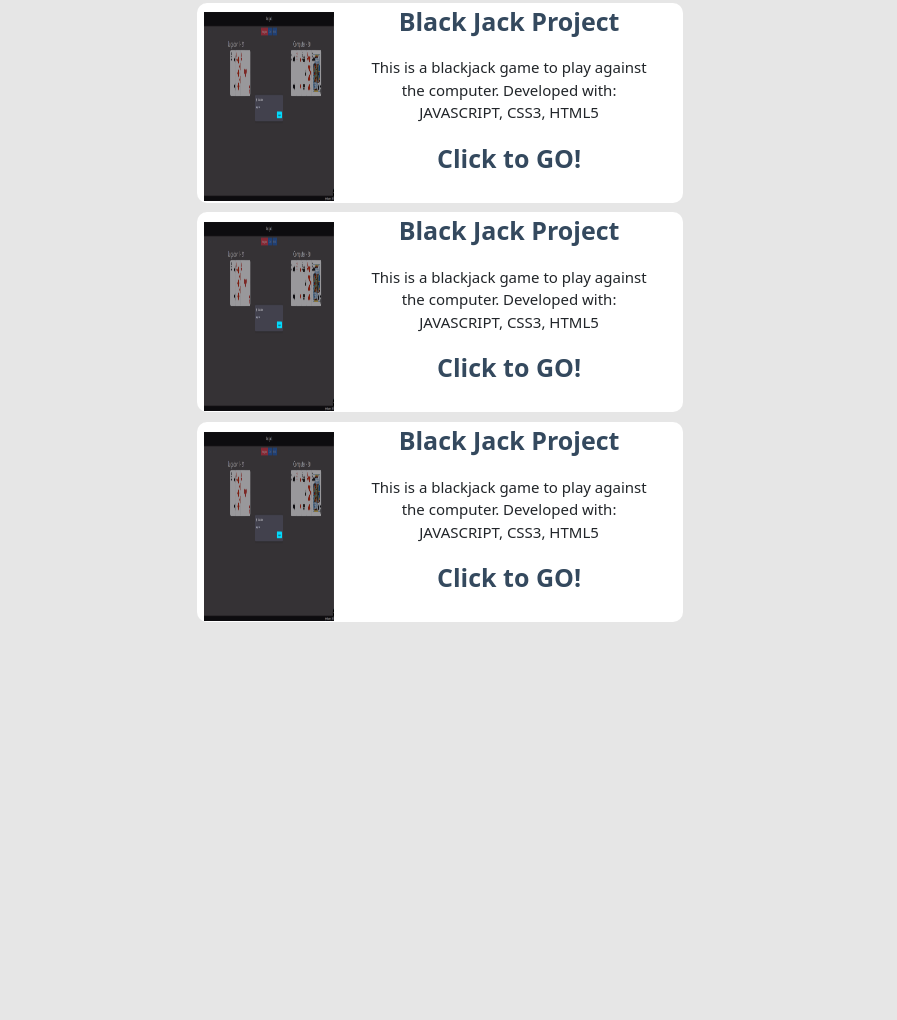
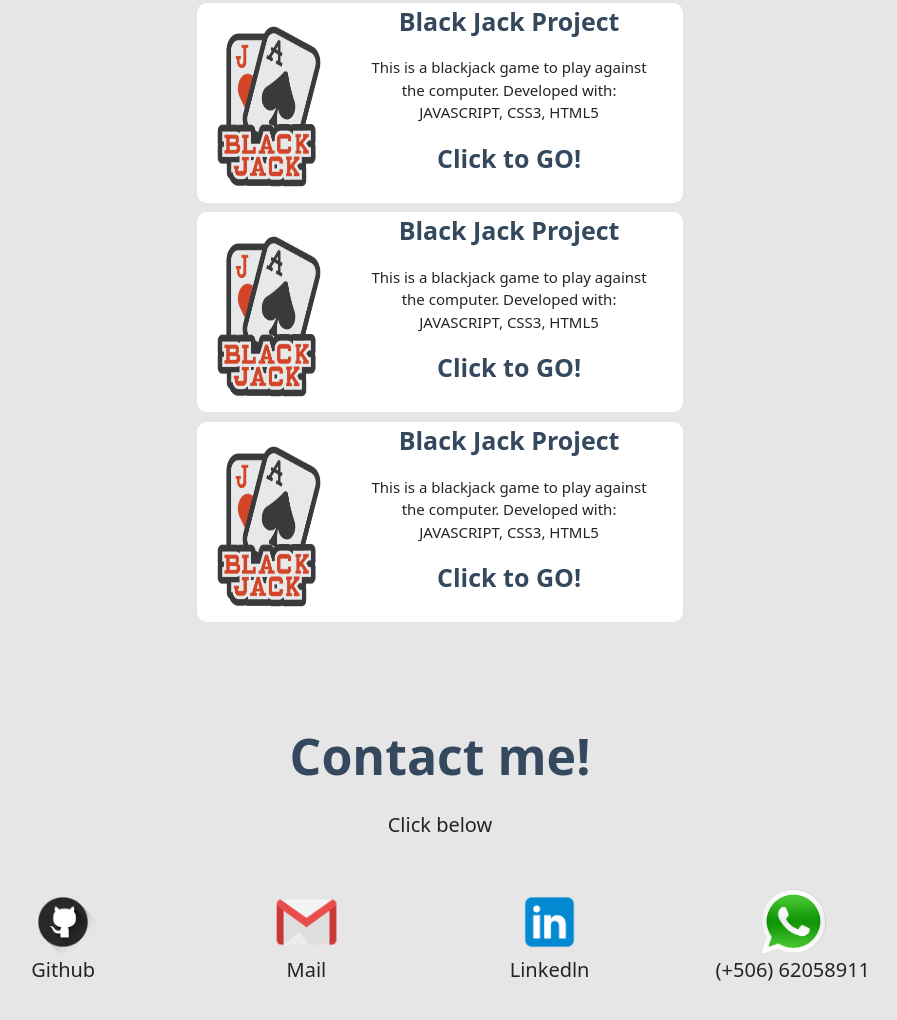
Before and after one commit to giomm2/portafolio, a website built with Vite: page home.html in a window 1280 px wide. Shown: the part 1487-2507 px from the top of the page, without its empty margins (200-1097 px from the left). Before the commit the page ends 2119 px from the top, so only its background shows below. Built offline with nearby package versions, Linux system fonts and the light colour scheme.

Commit message:
Contact page finished

```diff
--- a/home.html
+++ b/home.html
@@ -26,9 +26,6 @@
     <div class="content">
         <!-- HOME -->
         <section id="home">
-            <div class="title-sections">
-                <p>About</p>
-            </div>
             <div class="col-md-12 row about-content">
                 <div class="col-md-4">
                     <p class="about-txt-title">About me.</p><br>
@@ -95,9 +92,6 @@
         </section>
         <!-- SKILLS -->
         <section id="skills">
-            <div class="title-sections" >
-                <p>Skills</p>
-            </div>
             <div class="row col-md-12 skills-content">
                 <div class="col-md-6" >
                     <p class="skills-left-title">What My Programming Skills Included?</p>
@@ -134,9 +128,6 @@
         </section>
         <!-- PROJECTS -->
         <section id="projects">
-            <div class="title-sections" >
-                <p>Projects</p>
-            </div>
             <div class="projects-content">
                 <div>
                     <p class="projects-txt-title">See My Works Which Will Amaze You!</p>
@@ -145,7 +136,7 @@
                 <div class="project-card" id="blackjack-project">
                     <div class="col-md-12 row">
                          <div class="col-md-4">
-                            <img class="img" src="public/images/blackjackgame.png">
+                            <img class="img" src="public/images/blackjack.png">
                         </div>
                         <div class="col-md-8">
                             <p class="title">Black Jack Project</p>
@@ -155,10 +146,10 @@
                         </div>
                     </div>
                 </div>
-                <div class="project-card" id="blackjack-project">
+                <div class="project-card" id="">
                     <div class="col-md-12 row">
                          <div class="col-md-4">
-                            <img class="img" src="public/images/blackjackgame.png">
+                            <img class="img" src="public/images/blackjack.png">
                         </div>
                         <div class="col-md-8">
                             <p class="title">Black Jack Project</p>
@@ -168,10 +159,10 @@
                         </div>
                     </div>
                 </div>
-                <div class="project-card" id="blackjack-project">
+                <div class="project-card" id="">
                     <div class="col-md-12 row">
                          <div class="col-md-4">
-                            <img class="img" src="public/images/blackjackgame.png">
+                            <img class="img" src="public/images/blackjack.png">
                         </div>
                         <div class="col-md-8">
                             <p class="title">Black Jack Project</p>
@@ -183,17 +174,34 @@
                 </div>
             </div>
         </section>
+        <!-- CONTACT -->
         <section id="contact">
-            <div class="title-sections" >
-                <p>Contact</p>
+            <div class="contact-content">
+                <div>
+                    <p class="contact-txt-title">Contact me!</p>
+                    <p class="contact-txt-content">Click below</p>
+                </div>
+                <div class="col-md-12 row">
+                    <div class="col-md-3" id="github">
+                        <img class="img-contact" src="public/images/github.png">
+                        <p class="contact-txt-content">Github</p>
+                    </div>
+                    <div class="col-md-3" id="mail">
+                        <img class="img-contact" src="public/images/mail.png">
+                        <p class="contact-txt-content">Mail</p>
+                    </div>
+                    <div class="col-md-3" id="ln">
+                        <img class="img-contact" src="public/images/ln.png">
+                        <p class="contact-txt-content">Linkedln</p>
+                    </div>
+                    <div class="col-md-3">
+                        <img class="img-contact" src="public/images/phone.png">
+                        <p class="contact-txt-content">(+506) 62058911</p>
+                    </div>
+
+                </div>
             </div>
         </section>
-
-
-
-
-
-
     </div>
     <script type="module" src="/src/portafolio/home.js"></script>
 </body>
--- a/src/portafolio/css/style.css
+++ b/src/portafolio/css/style.css
@@ -359,3 +359,32 @@ header {
   font-size: 15px;
   text-align: center;
 }
+
+/*-----------------------------------*\
+ * #CONTACT
+\*-----------------------------------*/
+
+.contact-content {
+  margin-top: 10%;
+  margin-bottom: 5%;
+}
+
+.contact-txt-title {
+  color: #34495e;
+  font-weight: bold;
+  font-size: 50px;
+  text-align: center;
+}
+
+.contact-txt-content {
+  font-size: 20px;
+  text-align: center;
+  margin-bottom: 5%;
+}
+
+.img-contact {
+  margin: auto;
+  display:block;
+  width: 30%;
+  cursor: pointer;
+}
--- a/src/portafolio/home.js
+++ b/src/portafolio/home.js
@@ -1,4 +1,5 @@
 //Menu responsive
+
 const iconResponsiveMenu = document.querySelector('#icon-responsive-menu');
 const  responsiveMenu = () => {
   var menuItem = document.querySelector("#myTopnav");
@@ -13,7 +14,9 @@ iconResponsiveMenu.addEventListener('click', () => {
   responsiveMenu();
 });
 
+
 //Menu actions
+
 const itemHome = document.querySelector('#item-home'),
       itemSkills = document.querySelector('#item-skills'),
       itemProjects = document.querySelector('#item-project'),
@@ -43,12 +46,12 @@ itemContact.addEventListener('click', () => {
 
 //Home actions
 
-
 const btnDownload = document.querySelector('#btn-download');
 
 btnDownload.addEventListener('click', () => {
   window.open("https://1drv.ms/b/s!AsSMjUrLYm65n75X5t0Jx-V-WBODAA?e=RSOWsy");
 });
+
 
 //Skills actions
 
@@ -87,128 +90,20 @@ const btnSkills = document.querySelector('#btn-skills'),
   });
 
 
+  //Contact actions
 
+  const btnLn = document.querySelector('#ln'),
+    btnMail = document.querySelector('#mail'),
+    btnGit = document.querySelector('#github');
 
-
-
-
-/*
-const btnTech1 = document.querySelector('#tech1'),
-  btnTech2 = document.querySelector('#tech2'),
-  btnTech3 = document.querySelector('#tech3'),
-  btnTech4 = document.querySelector('#tech4'),
-  btnM1 = document.querySelector('#m1'),
-  btnM2 = document.querySelector('#m2'),
-  btnM3 = document.querySelector('#m3'),
-  btnM4 = document.querySelector('#m4');
-
-const  menu = (current, div) => {
-  let projects = document.querySelector('#projects'),
-    experience = document.querySelector('#experience'),
-    contact = document.querySelector('#contact'),
-    skills = document.querySelector('#skills'),
-    currents = document.querySelector(`#${current}`),
-    title = document.querySelector('#title'),
-    divs = document.querySelector(`#${div}`);
-
-  projects.style.display = "none";
-  experience.style.display = "none";
-  contact.style.display = "none";
-  skills.style.display = "none";
-  currents.style.display = "block";
-
-  btnM1.style.backgroundColor = 'white';
-  btnM1.style.color = '#34495e';
-  btnM1.style.fontSize = '100%';
-  btnM2.style.backgroundColor = 'white';
-  btnM2.style.color = '#34495e';
-  btnM2.style.fontSize = '100%';
-  btnM3.style.backgroundColor = 'white';
-  btnM3.style.color = '#34495e';
-  btnM3.style.fontSize = '100%';
-  btnM4.style.backgroundColor = 'white';
-  btnM4.style.color = '#34495e';
-  btnM4.style.fontSize = '100%';
-
-  divs.style.color = "white";
-  divs.style.backgroundColor = "#34495e";
-  divs.style.fontSize = '120%';
-
-  switch(current) {
-    case 'experience':
-      title.textContent = 'About';
-    break;
-    case 'projects':
-      title.textContent = 'Projects';
-    break;
-    case 'skills':
-      title.textContent = 'Technologies';
-    break;
-    case 'contact':
-      title.textContent = 'Contact';
-    break;
-    default:
-      true;
-  }
-}
-  const goLinkdin = () => {
-    window.open("www.linkedin.com/in/giovanny-morales-218961101");
-  }
-
-  const menuTechnologies = (current, div) => {
-    let languages = document.querySelector('#languages'),
-      framework = document.querySelector('#frameworks'),
-      db = document.querySelector('#db'),
-      others = document.querySelector('#others'),
-      currents = document.querySelector(`#${current}`),
-      divs = document.querySelector(`#${div}`);
-
-
-    languages.style.display = "none";
-    framework.style.display = "none";
-    db.style.display = "none";
-    others.style.display = "none";
-    currents.style.display = "block";
-
-    btnTech1.style.color = 'white';
-    btnTech1.style.backgroundColor = '#34495e';
-    btnTech2.style.color = 'white';
-    btnTech2.style.backgroundColor = '#34495e';
-    btnTech3.style.color = 'white';
-    btnTech3.style.backgroundColor = '#34495e';
-    btnTech4.style.color = 'white';
-    btnTech4.style.backgroundColor = '#34495e';
-
-    divs.style.color = 'black';
-    divs.style.backgroundColor = 'white';
-  }
-
-  btnTech1.addEventListener('click', () => {
-    menuTechnologies('languages', 'tech1');
-  });
-  btnTech2.addEventListener('click', () => {
-    menuTechnologies('frameworks','tech2');
-  });
-  btnTech3.addEventListener('click', () => {
-    menuTechnologies('db', 'tech3');
-  });
-  btnTech4.addEventListener('click', () => {
-    menuTechnologies('others','tech4');
+  btnLn.addEventListener('click', () => {
+    window.open('https://www.linkedin.com/in/giovanny-morales-218961101/');
   });
 
-  btnM1.addEventListener('click', () => {
-    menu('experience','m1');
-  });
-  btnM2.addEventListener('click', () => {
-    menu('skills','m2');
-  });
-  btnM3.addEventListener('click', () => {
-    menu('projects','m3');
-  });
-  btnM4.addEventListener('click', () => {
-    menu('contact', 'm4')
+  btnMail.addEventListener('click', () => {
+    window.location.href = "mailto:giomm269@gmail.com?";
   });
 
-  menuTechnologies('languages', 'tech1');
-  menu('experience','m1');
- */
+  btnGit.addEventListener('click', () => {
+    window.open('https://github.com/giomm2');
+  });
```
Also changed, not shown: public/images/blackjack.png (added), public/images/blackjackgame.png (deleted), public/images/github.png (added), public/images/ln.png (added), public/images/mail.png (added), public/images/phone.png (added).
